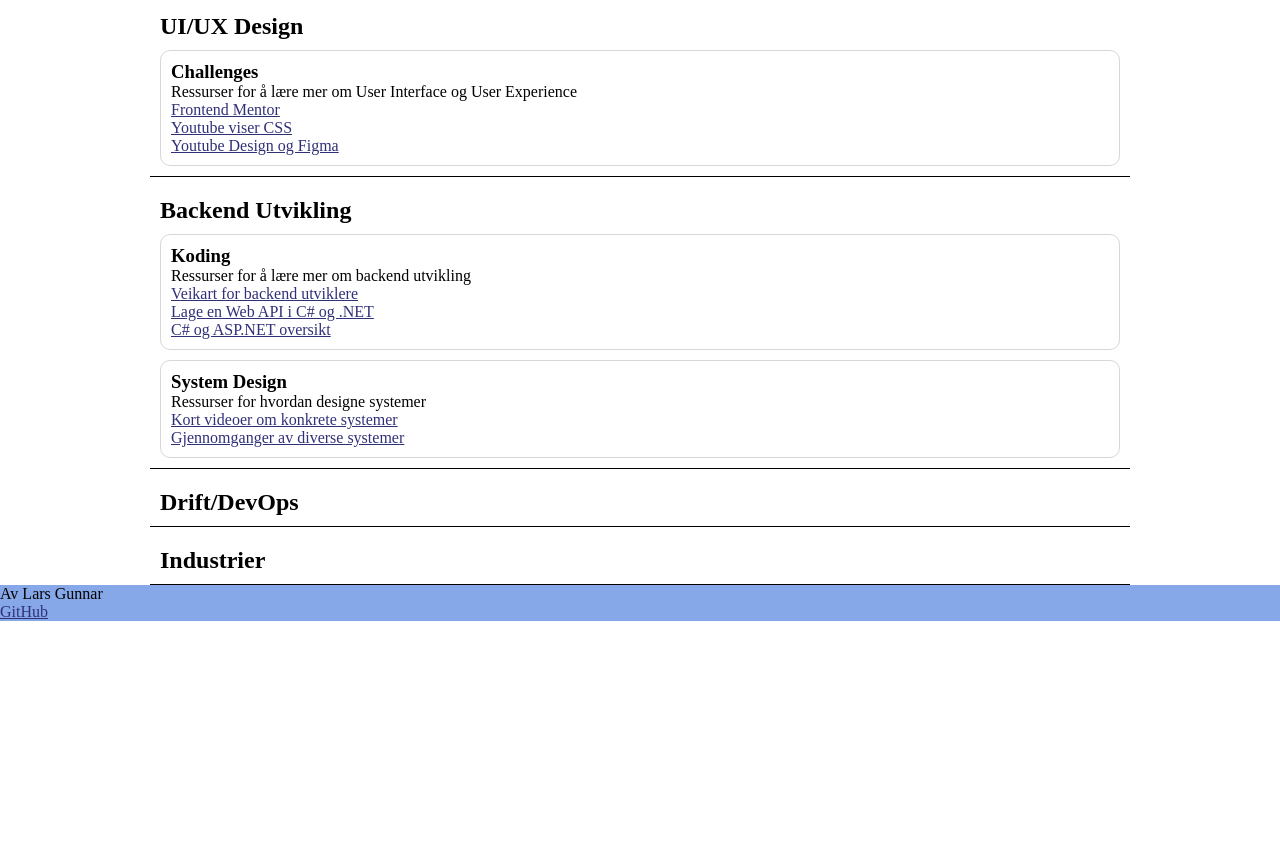
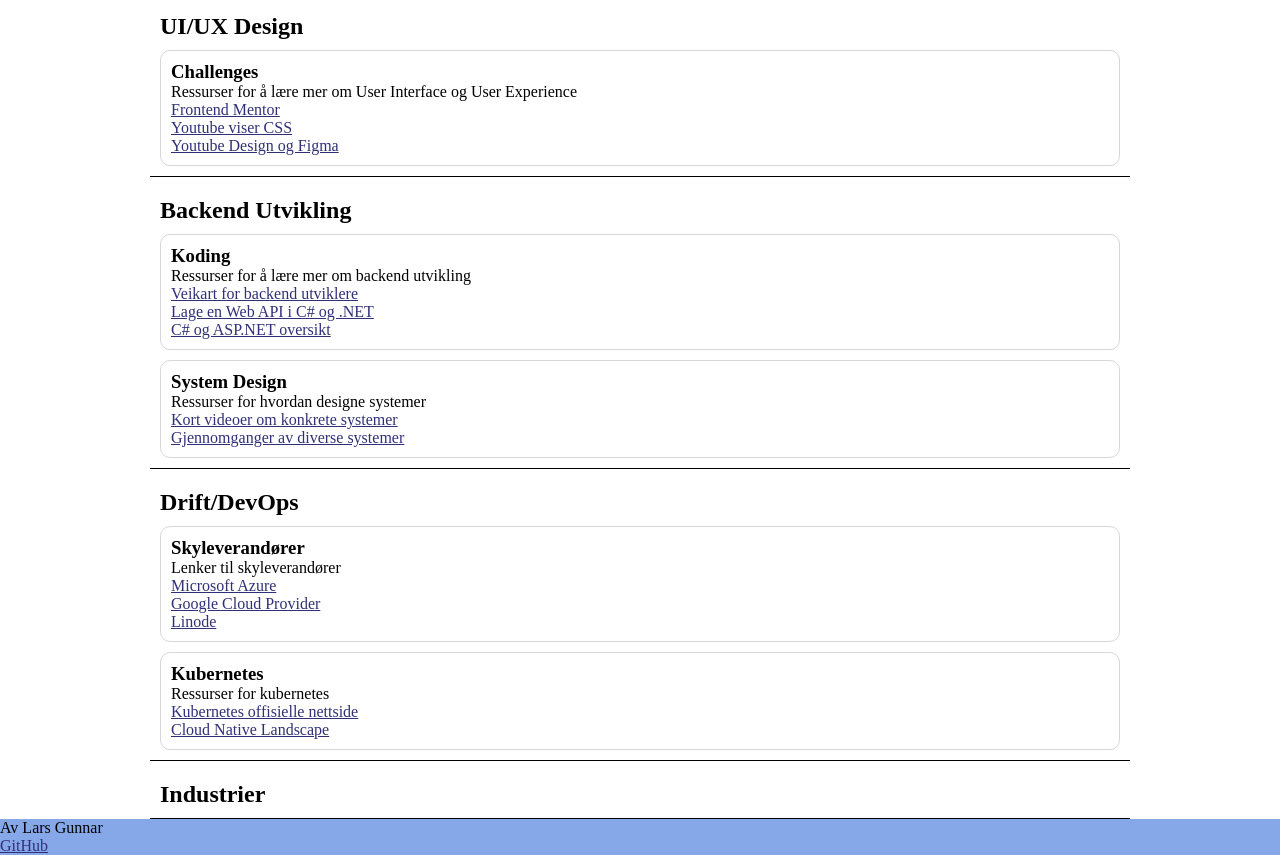
Before and after one commit to LarsGJobloop/13-03-24-kodeloftet-veien-vider, a website: page index.html in a window 1280 px wide. Shown: the part 364-1219 px from the top of the page. Before the commit the page ends 985 px from the top, so only its background shows below. Drawn offline with Linux system fonts and the light colour scheme.

Commit message:
add resources for devops

```diff
--- a/index.html
+++ b/index.html
@@ -143,6 +143,54 @@
 
     <section>
       <h2>Drift/DevOps</h2>
+
+      <ul class="dev-resources">
+        <li>
+          <h3>Skyleverandører</h3>
+          <p>Lenker til skyleverandører</p>
+
+          <ul>
+            <li>
+              <a href="https://azure.microsoft.com/">
+                Microsoft Azure
+              </a>
+            </li>
+
+            <li>
+              <a href="https://cloud.google.com/">
+                Google Cloud Provider
+              </a>
+            </li>
+
+            <li>
+              <a href="https://www.linode.com/">
+                Linode
+              </a>
+            </li>
+          </ul>
+        </li>
+      </ul>
+
+      <ul class="dev-resources">
+        <li>
+          <h3>Kubernetes</h3>
+          <p>Ressurser for kubernetes</p>
+
+          <ul>
+            <li>
+              <a href="https://kubernetes.io/">
+                Kubernetes offisielle nettside
+              </a>
+            </li>
+
+            <li>
+              <a href="https://landscape.cncf.io/">
+                Cloud Native Landscape
+              </a>
+            </li>
+          </ul>
+        </li>
+      </ul>
     </section>
 
     <section>
```
